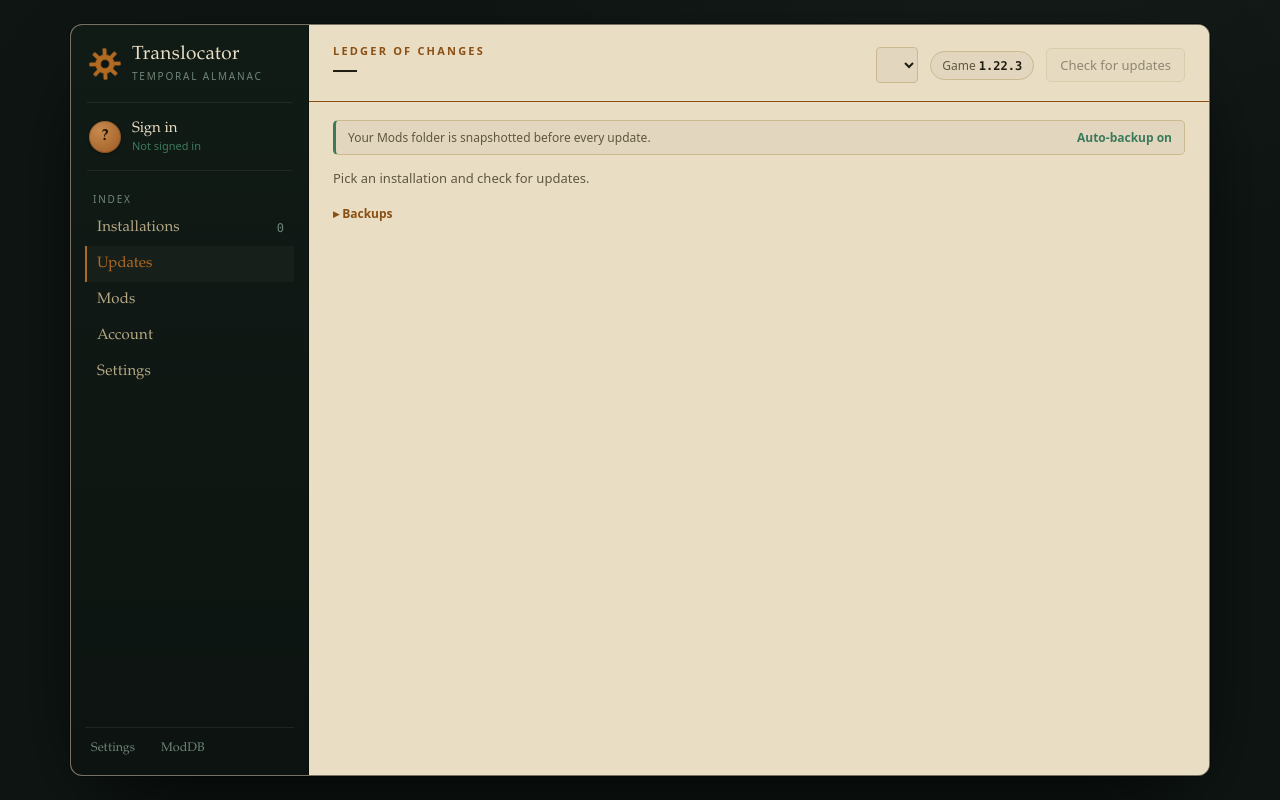
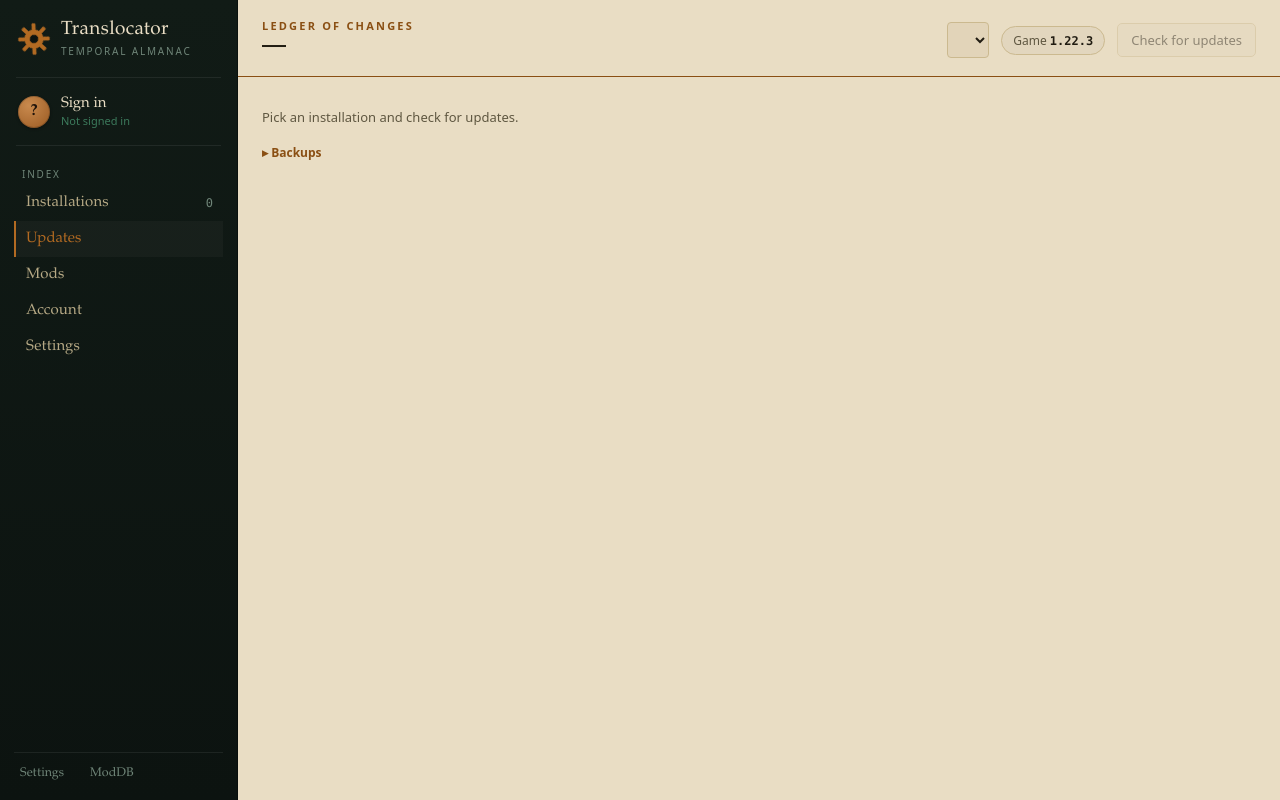
Before and after one commit to Lueken/translocator, a React (Vite) app: page / in a window 1280 px wide. Built offline with nearby package versions, Linux system fonts and the light colour scheme.

Commit message:
UI fixes: fill window + internal scroll, opaque dropdown, matching legend dots, move backup note under Update-all

```diff
--- a/src/App.tsx
+++ b/src/App.tsx
@@ -438,7 +438,12 @@ function App() {
               </select>
               <span className="pchip">Game <b>{gameVersion}</b></span>
               <button className="btn" disabled={busy || !target} onClick={checkUpdates}>Check for updates</button>
-              {updates.length > 0 && <button className="cta" disabled={busy} onClick={updateAllLatest}>Update all compatible</button>}
+              {updates.length > 0 && (
+                <div style={{ display: "flex", flexDirection: "column", alignItems: "flex-end", gap: 3 }}>
+                  <button className="cta" disabled={busy} onClick={updateAllLatest}>Update all compatible</button>
+                  <span style={{ fontSize: 11, color: "var(--fg-muted)" }}>Mods back up before update</span>
+                </div>
+              )}
             </div>
             <div className="view">
               {updates.length > 0 && (
@@ -451,10 +456,6 @@ function App() {
                   </span>
                 </div>
               )}
-              <div className="notice">
-                Your Mods folder is snapshotted before every update.<span className="on">Auto-backup on</span>
-              </div>
-
               {updates.length === 0 ? (
                 <p className="muted">Pick an installation and check for updates.</p>
               ) : (
--- a/src/themes.css
+++ b/src/themes.css
@@ -67,9 +67,9 @@
 }
 
 *{box-sizing:border-box}
-body{margin:0;font-family:var(--font-ui);font-size:14px;color:var(--side-fg);
-  background:radial-gradient(1100px 700px at 80% -15%, #ffffff08 0, transparent 55%),var(--app-bg);
-  -webkit-font-smoothing:antialiased}
+html,body,#root{height:100%}
+body{margin:0;overflow:hidden;font-family:var(--font-ui);font-size:14px;color:var(--side-fg);
+  background:var(--app-bg);-webkit-font-smoothing:antialiased}
 .tab{font-variant-numeric:tabular-nums}
 
 button{font-family:var(--font-ui);font-size:13px;cursor:pointer;color:var(--fg)}
@@ -87,15 +87,14 @@ button{font-family:var(--font-ui);font-size:13px;cursor:pointer;color:var(--fg)}
 .mini:disabled{opacity:.42;cursor:not-allowed}
 .link{background:none;border:none;color:var(--accent-ink);font-size:12px;font-weight:600;padding:0}
 .link:hover{text-decoration:underline}
-input,select{font-family:var(--font-ui);font-size:13px;color:var(--fg);background:var(--panel);
+input,select{font-family:var(--font-ui);font-size:13px;color:var(--fg);background:var(--content-bg2);
   border:1px solid var(--line);border-radius:calc(var(--radius) - 1px);padding:7px 10px}
+select option{background:var(--content-bg2);color:var(--fg)}
 input:focus-visible,select:focus-visible{outline:2px solid var(--accent);outline-offset:1px}
 
 /* ---------- layout ---------- */
-.layout{max-width:1140px;margin:24px auto;height:min(772px,calc(100vh - 48px));display:grid;
-  grid-template-columns:238px 1fr;gap:0;border:1px solid #04070680;border-radius:12px;overflow:hidden;
-  box-shadow:0 34px 90px -34px #000,0 0 0 1px #00000050;background:var(--content-bg)}
-:root[data-theme="terminal"] .layout{gap:14px;padding:14px;border:none;background:var(--app-bg);box-shadow:none}
+.layout{width:100vw;height:100vh;display:grid;grid-template-columns:238px 1fr;overflow:hidden;background:var(--content-bg)}
+:root[data-theme="terminal"] .layout{gap:14px;padding:14px;background:var(--app-bg)}
 
 /* ---------- sidebar ---------- */
 .side{background:linear-gradient(180deg,var(--side-bg2),var(--side-bg));border-right:1px solid #05080780;
@@ -134,7 +133,8 @@ nav{display:flex;flex-direction:column;margin-top:2px}
 .side-foot svg{width:15px;height:15px}
 
 /* ---------- main ---------- */
-.main{display:flex;flex-direction:column;min-width:0;background:var(--content-bg);color:var(--fg);position:relative}
+.main{display:flex;flex-direction:column;min-width:0;min-height:0;overflow:hidden;background:var(--content-bg);color:var(--fg);position:relative}
+.side{min-height:0;overflow-y:auto}
 :root[data-theme="terminal"] .main{border:1px solid var(--line);padding:14px}
 .topbar{display:flex;align-items:center;gap:12px;padding:18px 24px 14px;border-bottom:1.5px solid var(--accent-ink)}
 :root[data-theme="workshop"] .topbar,:root[data-theme="terminal"] .topbar{border-bottom:1px solid var(--line)}
@@ -156,7 +156,7 @@ nav{display:flex;flex-direction:column;margin-top:2px}
 .summary .say b{color:var(--accent-ink)}
 .legend{display:flex;gap:15px;margin-left:auto;font-size:12px;color:var(--fg-muted)}
 .legend span{display:inline-flex;align-items:center;gap:6px}
-.sw{width:8px;height:8px;border-radius:2px}
+.sw{width:8px;height:8px;border-radius:50%}
 
 .notice{display:flex;align-items:center;gap:9px;font-size:12px;color:var(--fg-muted);margin-bottom:14px;
   padding:8px 12px;border:1px solid var(--line);border-left:3px solid var(--ok);border-radius:var(--radius);background:var(--panel)}
```
